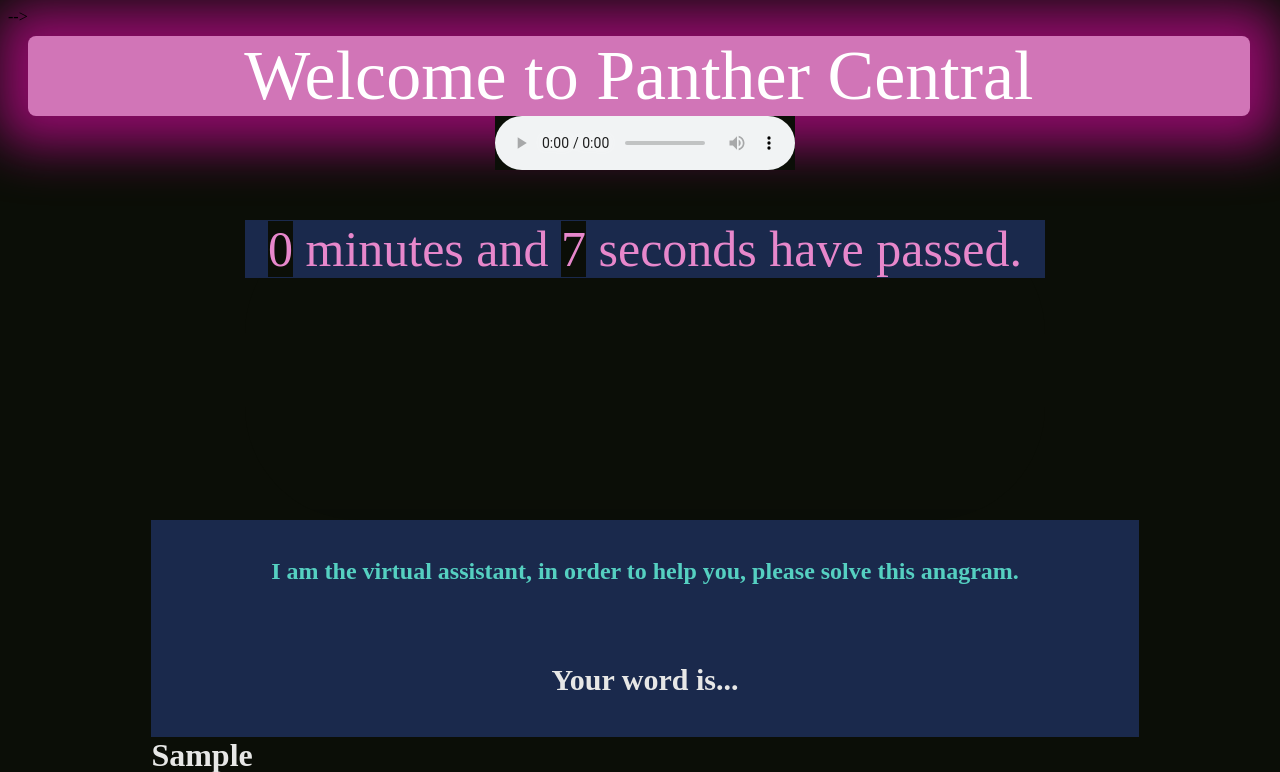
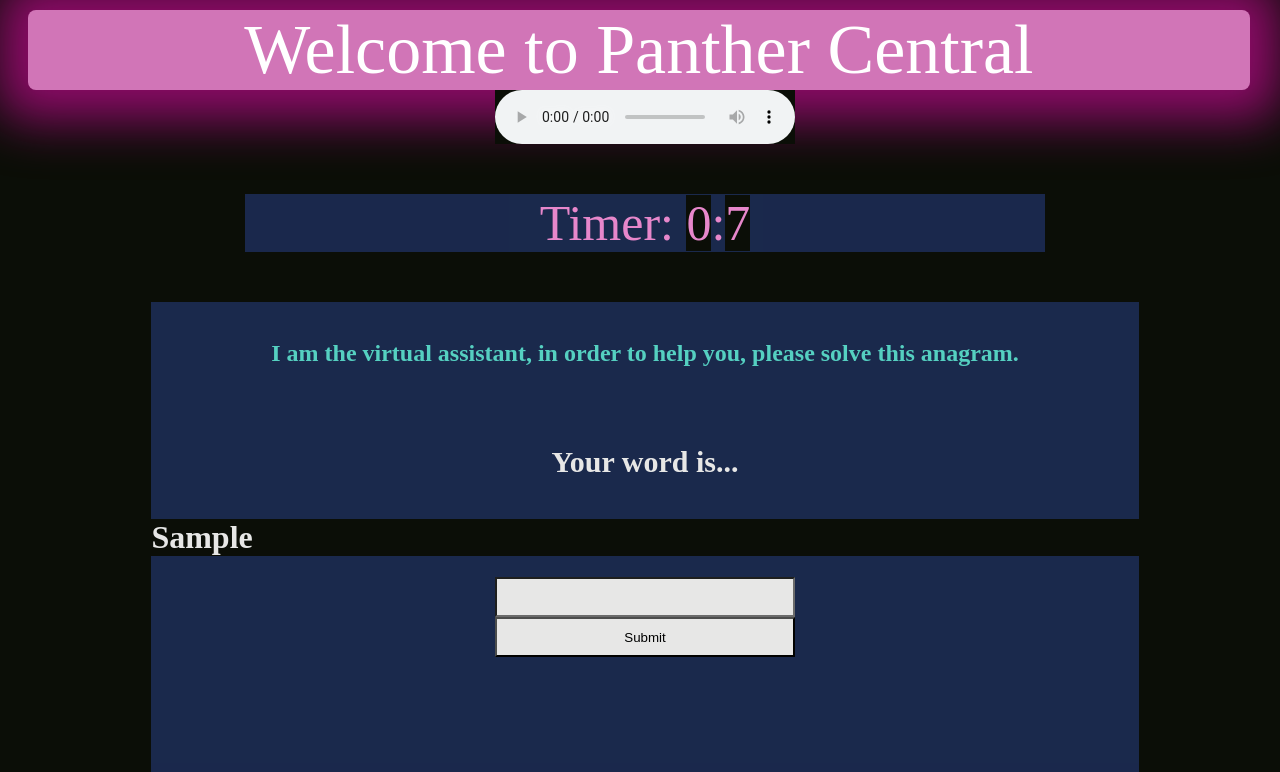
Before and after one commit to ajgreen630/cs1520-course-project, a Flask app: template templates/panther-central.html in a window 1280 px wide. Shown: the top 772 px of the page. Run offline with Flask 2, Linux system fonts and the light colour scheme; the template is opened without the code that fills it: most values are stand-ins (such as "Sample title", 1, 10 or a date in 2020).

Commit message:
css working?

```diff
--- a/static/css/style.css
+++ b/static/css/style.css
@@ -20,7 +20,6 @@
 }
 .heading{
     /* position:absolute; */
-
     text-align: center;
     background-color: #d175b7;
     width: 99%;
@@ -47,10 +46,11 @@
     opacity: 0.9;
     /* padding-left: 45px; */
     color: white;
+    /* padding-top: 30px; */
 }
 .timer{
     width:800px;
-    height: 300px;
+    /* height: 300px; */
     margin: auto;
     text-align: center;
     opacity: 0.9;
@@ -72,7 +72,13 @@ div h4{
 	text-align: center;
 	color: rgb(255, 255, 255);
     background-color: #1c2c54;
+}.scrambledWord{
+    font-size: 30px;
+	text-align: center;
+	color: rgb(255, 255, 255);
+    background-color: #1c2c54;
 }
+
 .game h2{
     text-align: center;
     color:#5ee6d6;
--- a/templates/hillman-library.html
+++ b/templates/hillman-library.html
@@ -1,7 +1,7 @@
 {% extends '_base.html' %}
 {% block content %}
 <head>
-    <link rel="stylesheet" href="../static/css/style.css"> -->
+    <link rel="stylesheet" href="../static/css/style.css">
     <script type="text/javascript" src="/static/js/panther-central.js"></script>
 </head>
 <div class="main">
--- a/templates/hillman2.html
+++ b/templates/hillman2.html
@@ -1,7 +1,7 @@
 {% extends '_base.html' %}
 {% block content %}
 <head>
-    <link rel="stylesheet" href="../static/css/style.css"> -->
+    <link rel="stylesheet" href="../static/css/style.css">
     <script type="text/javascript" src="/static/js/panther-central.js"></script>
 </head>
 <div class="main">
--- a/templates/hillman3.html
+++ b/templates/hillman3.html
@@ -1,7 +1,7 @@
 {% extends '_base.html' %}
 {% block content %}
 <head>
-    <link rel="stylesheet" href="../static/css/style.css"> -->
+    <link rel="stylesheet" href="../static/css/style.css">
     <script type="text/javascript" src="/static/js/panther-central.js"></script>
 </head>
 <div class="main">
--- a/templates/home.html
+++ b/templates/home.html
@@ -1,7 +1,7 @@
 {% extends '_base.html' %}
 {% block content %}
 <head>
-    <link rel="stylesheet" href="../static/css/style.css"> -->
+    <link rel="stylesheet" href="../static/css/style.css">
     <script type="text/javascript" src="/static/js/panther-central.js"></script>
 </head>
 <div class="main">
--- a/templates/panther-central.html
+++ b/templates/panther-central.html
@@ -1,7 +1,7 @@
 {% extends '_base.html' %}
 {% block content %}
 <head>
-    <link rel="stylesheet" href="../static/css/style.css"> -->
+    <link rel="stylesheet" href="../static/css/style.css">
     <script type="text/javascript" src="/static/js/panther-central.js"></script>
 </head>
 
@@ -19,8 +19,8 @@
                 autostart="true">
             </audio>
     </div>
-     <div class="timer">
-        <p><span id="countdownminutes">0 </span> minutes and <span id="countdownseconds">1 </span> seconds have passed.</p>
+    <div class="timer">
+        <p>Timer: <span id="countdownminutes">0 </span>:<span id="countdownseconds">1 </span></p>
 
         <script type="text/javascript">
             var timeleft = 1;
```
